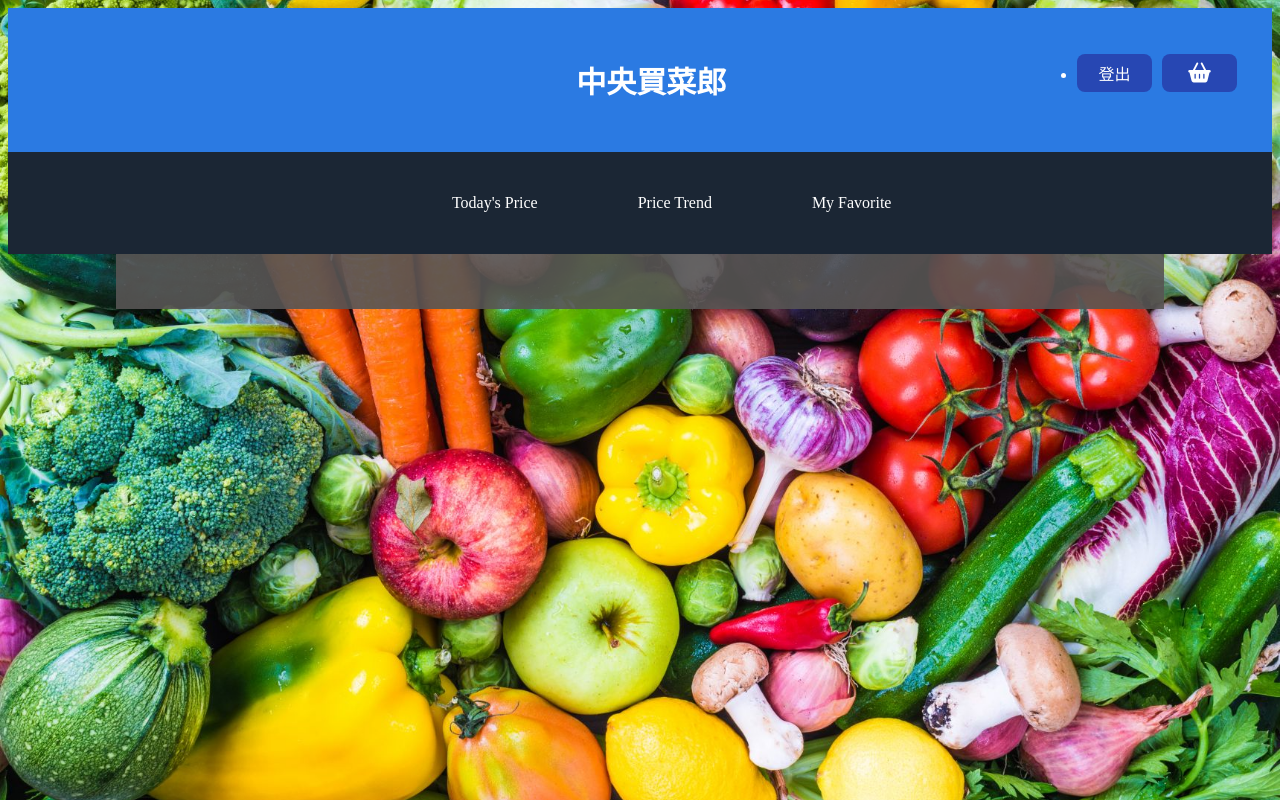
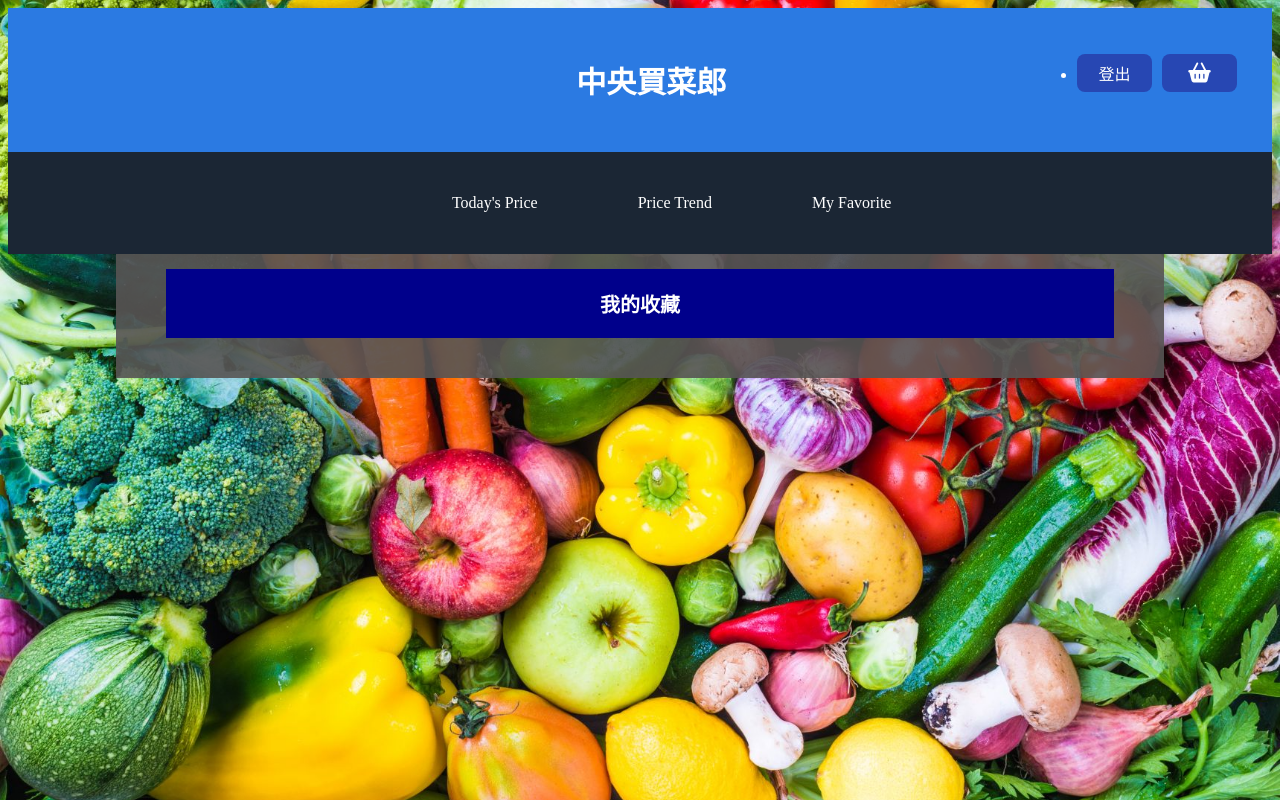
Before and after one commit to TimgleCT/NCUIM_Grocery_Shopping_Man, a Django app: page /products/favorite in a window 1280 px wide. Run offline with Django 3.2, Linux system fonts and the light colour scheme; some libraries are stand-ins or nearby versions.

Commit message:
取消收藏&帳號Cookie

```diff
--- a/templates/favorite.html
+++ b/templates/favorite.html
@@ -35,6 +35,7 @@
     </div>
     <div class = "Container">
         <div class = "TableDiv">
+                <h2 class = "GridHead">我的收藏</h2>
                 <div id = "Grid"></div>
         </div>
     </div>
--- a/templates/static/kendotablefavorite.js
+++ b/templates/static/kendotablefavorite.js
@@ -17,7 +17,10 @@ var FavoriteData = [
     }
 ]
 
+var UserAccount;
 $(document).ready(function () {
+
+    UserAccount = getAccountCookie();
 
     $("#Grid").kendoGrid({
         dataSource: {
@@ -76,10 +79,38 @@ function Search(){
         });
 }
 
-function CancelFavorite(){
+function CancelFavorite(e){
+    if(confirm("你確定要刪除這項收藏嗎?")){
+        var grid = $("#Grid").data("kendoGrid")
+        var dataSource = grid.dataSource;
+        //防止頁面滾動位置更改
+        e.preventDefault();
+        var tr = $(e.target).closest("tr");
+        var data = grid.dataItem(tr);
+        dataSource.remove(data);
 
+        var DeleteBackEnd = UserAccount + "," + data.MarketId + "," + data.ProductId;
+        alert(DeleteBackEnd);
+
+        // $.ajax({
+        //     url: "http://127.0.0.1:8000/products/DeleteFavorite",
+        //     data: FavoriteJSON,
+        //     contentType: 'application/json',
+        //     type: "POST",
+        //     traditional: true,    // 需要传递列表、字典时加上这句
+        //     success: function(result) {
+        //         alert("成功");
+        //     },
+        //     fail: function(result) {
+        //         alert("失敗")
+        //     }
+        // });
+    }
 }
 
-function Evaluate(){
-
-}
+function getAccountCookie() {
+    var decodedCookie = decodeURIComponent(document.cookie);
+    var ca = decodedCookie.split(';');
+    var UserAccount = ca[1].split('=')[1];
+    return UserAccount;
+  }
```
Also changed, not shown: templates/static/kendotable.js (+9 -1 lines).
